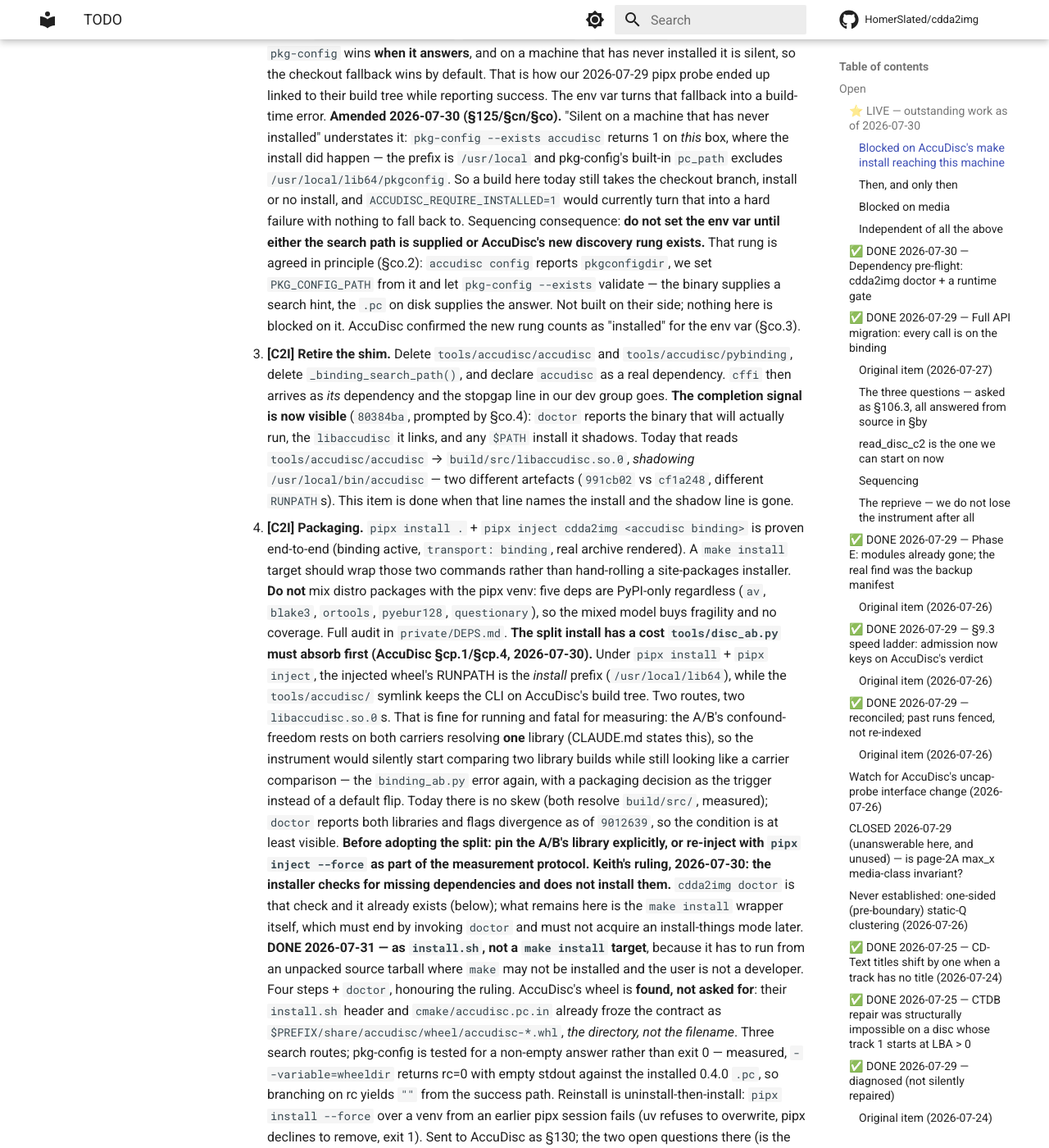
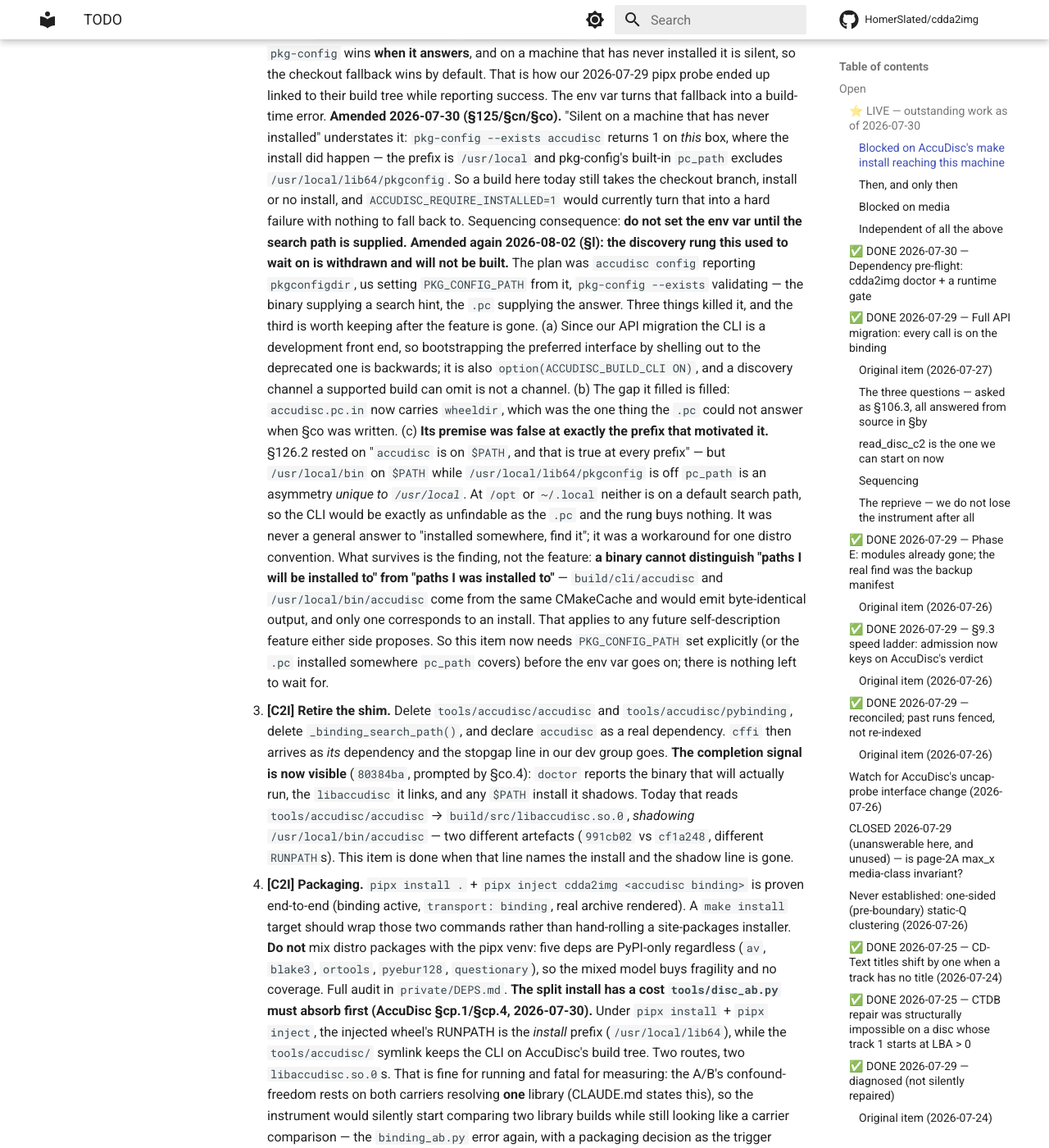
Before and after one commit to HomerSlated/cdda2img, an MkDocs documentation site: the page built from docs/reference/TODO.md, in a window 1280 px wide and 1400 px high, scrolled down 662 px. Shown: the whole window at 82% size. Built offline with MkDocs 1.6.1 and Material for MkDocs 9.7.7, drawn with Linux system fonts in a browser that asks for light colours; comment, search, counter and statistics services are not loaded.

Commit message:
docs(todo): the discovery rung item 2 was waiting on has been withdrawn
AccuDisc retired `accudisc config` in their section l. Our TODO still told the next
reader that setting ACCUDISC_REQUIRE_INSTALLED was sequenced behind a rung that was
"agreed in principle" and would arrive - so the item read as blocked on someone else
when it is not blocked on anything.

Three reasons killed it and only the third is worth keeping. Since the API migration
their CLI is a development front end, so bootstrapping the preferred interface by
shelling out to the deprecated one is backwards, and it is an option(... ON) besides
- a discovery channel a supported build can omit is not a channel. The gap it filled
is filled, by `wheeldir` in accudisc.pc.in, which is the one thing the .pc could not
answer when the design was written.

The third is the one that generalises: the premise was false at exactly the prefix
that motivated it. It rested on "accudisc is on $PATH, and that is true at every
prefix". But /usr/local/bin on $PATH while /usr/local/lib64/pkgconfig is off pc_path
is an asymmetry unique to /usr/local. At /opt or ~/.local neither is on a default
search path, so the CLI would be exactly as unfindable as the .pc and the rung buys
nothing. It was never a general answer to "installed somewhere, find it"; it was a
workaround for one distro convention, and that convention is the case the wheel/pipx
decision removed. Neither side noticed at the time, which is the same shape as the
rest of this fortnight: a check whose scope looked general and was not.

Recorded the finding rather than just the deletion, because it applies to any future
self-description feature either project proposes: a binary cannot distinguish "paths
I will be installed to" from "paths I was installed to". build/cli/accudisc and
/usr/local/bin/accudisc come from the same CMakeCache and would emit byte-identical
output; only one corresponds to an install, and that distinction lives in whether
cmake --install ever ran.

The item now says what it actually needs - PKG_CONFIG_PATH set explicitly, or the
.pc installed where pc_path covers - and that there is nothing left to wait for.

Co-Authored-By: Claude Opus 5 <noreply@anthropic.com>

```diff
--- a/docs/reference/TODO.md
+++ b/docs/reference/TODO.md
@@ -31,13 +31,34 @@ every step assumes the binding resolves without our `tools/` shim.
    built-in `pc_path` excludes `/usr/local/lib64/pkgconfig`. So a build here today
    still takes the checkout branch, install or no install, and `ACCUDISC_REQUIRE_INSTALLED=1`
    would currently turn that into a hard failure with nothing to fall back to.
-   Sequencing consequence: **do not set the env var until either the search path is
-   supplied or AccuDisc's new discovery rung exists.** That rung is agreed in
-   principle (§co.2): `accudisc config` reports `pkgconfigdir`, we set
-   `PKG_CONFIG_PATH` from it and let `pkg-config --exists` validate — the binary
-   supplies a search hint, the `.pc` on disk supplies the answer. Not built on
-   their side; nothing here is blocked on it. AccuDisc confirmed the new rung
-   counts as "installed" for the env var (§co.3).
+   Sequencing consequence: **do not set the env var until the search path is
+   supplied.**
+   **Amended again 2026-08-02 (§l): the discovery rung this used to wait on is
+   withdrawn and will not be built.** The plan was `accudisc config` reporting
+   `pkgconfigdir`, us setting `PKG_CONFIG_PATH` from it, `pkg-config --exists`
+   validating — the binary supplying a search hint, the `.pc` supplying the
+   answer. Three things killed it, and the third is worth keeping after the
+   feature is gone. (a) Since our API migration the CLI is a development front
+   end, so bootstrapping the preferred interface by shelling out to the
+   deprecated one is backwards; it is also `option(ACCUDISC_BUILD_CLI ON)`, and a
+   discovery channel a supported build can omit is not a channel. (b) The gap it
+   filled is filled: `accudisc.pc.in` now carries `wheeldir`, which was the one
+   thing the `.pc` could not answer when §co was written. (c) **Its premise was
+   false at exactly the prefix that motivated it.** §126.2 rested on "`accudisc`
+   is on `$PATH`, and that is true at every prefix" — but `/usr/local/bin` on
+   `$PATH` while `/usr/local/lib64/pkgconfig` is off `pc_path` is an asymmetry
+   *unique to `/usr/local`*. At `/opt` or `~/.local` neither is on a default
+   search path, so the CLI would be exactly as unfindable as the `.pc` and the
+   rung buys nothing. It was never a general answer to "installed somewhere, find
+   it"; it was a workaround for one distro convention.
+   What survives is the finding, not the feature: **a binary cannot distinguish
+   "paths I will be installed to" from "paths I was installed to"** —
+   `build/cli/accudisc` and `/usr/local/bin/accudisc` come from the same
+   CMakeCache and would emit byte-identical output, and only one corresponds to an
+   install. That applies to any future self-description feature either side
+   proposes. So this item now needs `PKG_CONFIG_PATH` set explicitly (or the
+   `.pc` installed somewhere `pc_path` covers) before the env var goes on;
+   there is nothing left to wait for.
 3. **[C2I] Retire the shim.** Delete `tools/accudisc/accudisc` and
    `tools/accudisc/pybinding`, delete `_binding_search_path()`, and declare `accudisc`
    as a real dependency. `cffi` then arrives as *its* dependency and the stopgap line
```
